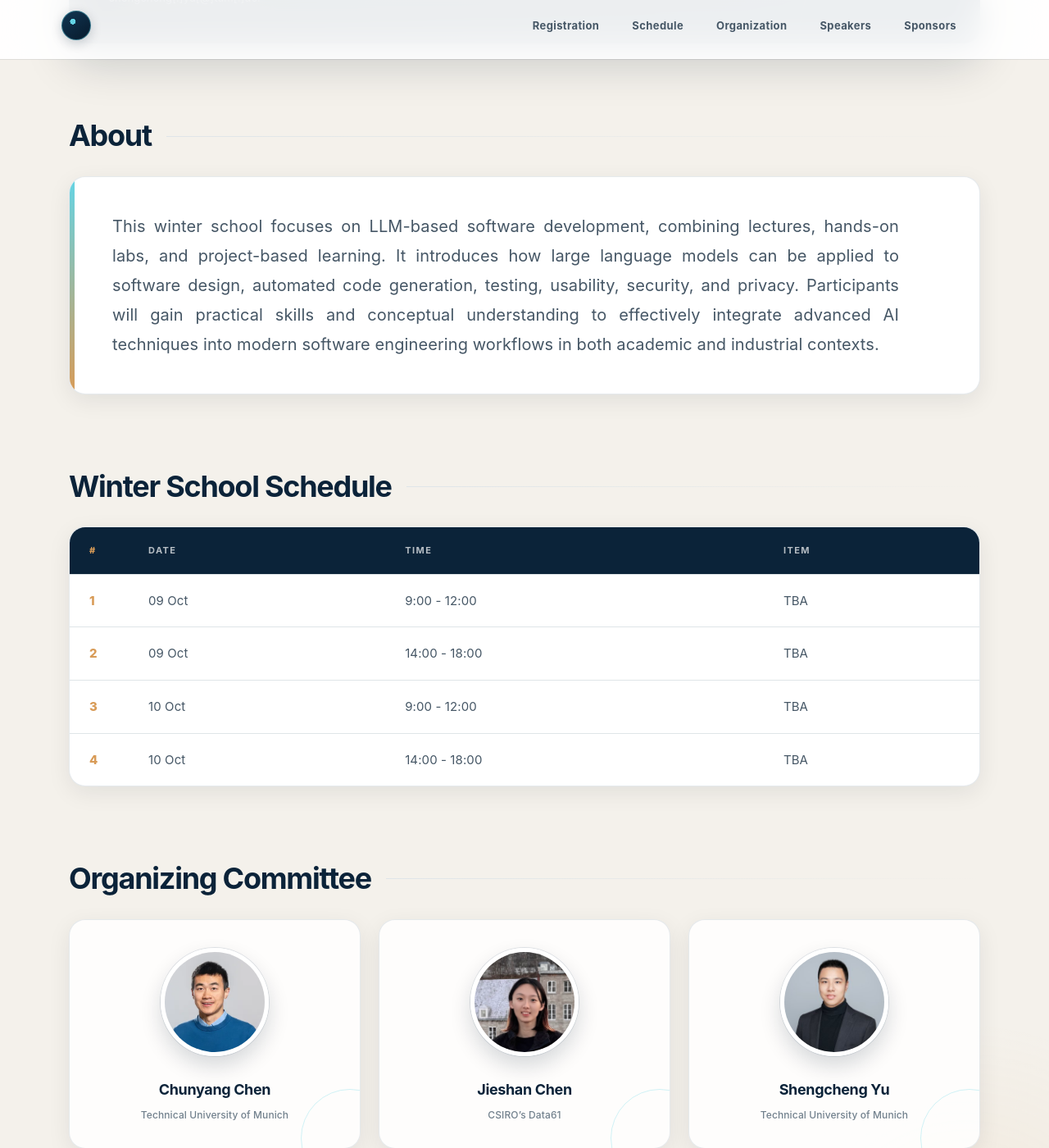
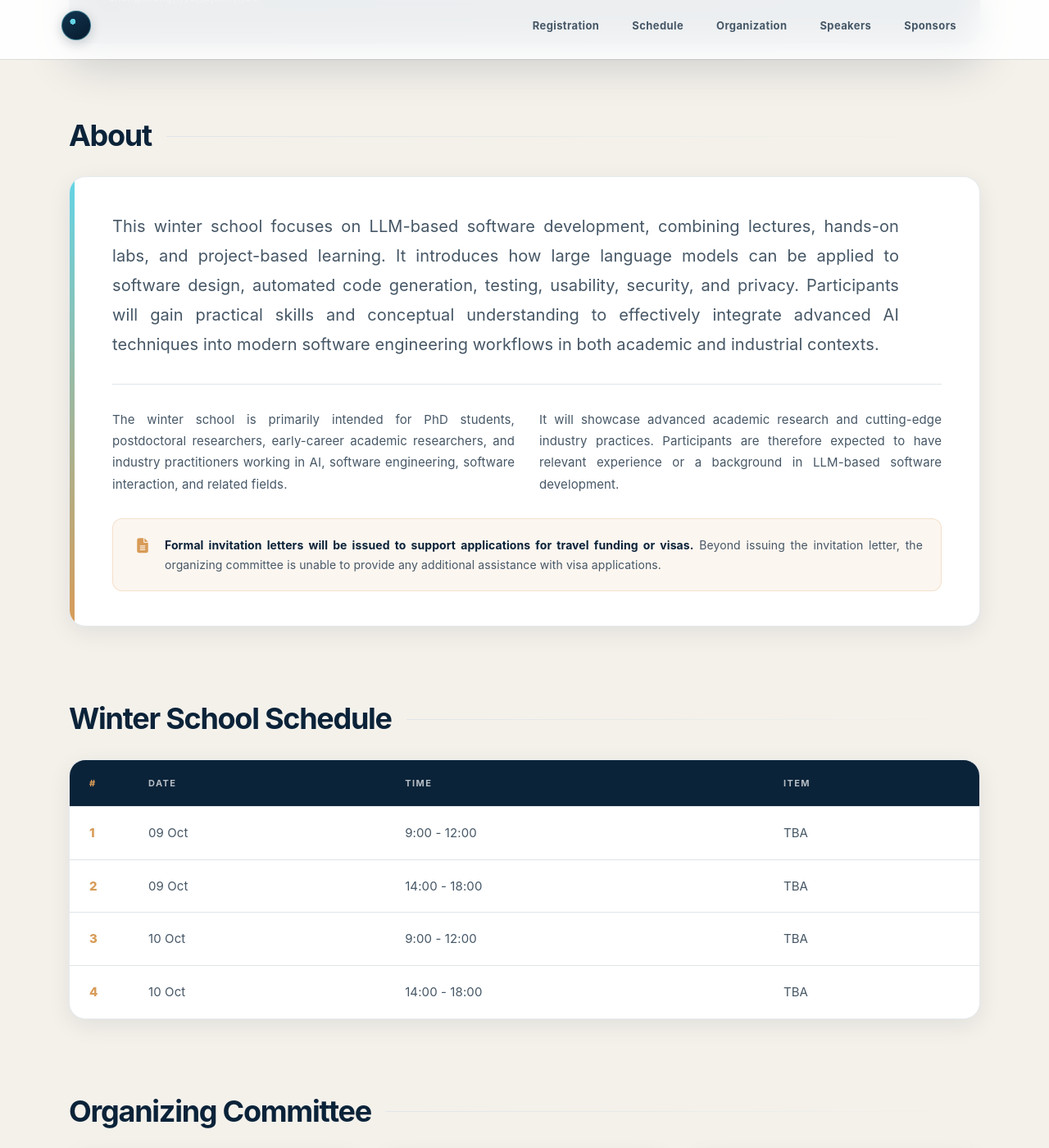
Before and after one commit to LLMSoftwareDev/LLMSoftwareDev.github.io, a Jekyll site: the page built from _pages/home_2026.md, in a window 1280 px wide and 1400 px high, scrolled down 1249 px. Shown: the whole window at 82% size. Built offline with Jekyll 4.4.1, drawn with Linux system fonts in a browser that asks for light colours; nearby versions of some CDN libraries.

Commit message:
Expand participant and visa information

```diff
--- a/2026/css/main.css
+++ b/2026/css/main.css
@@ -513,6 +513,53 @@ p {
   text-justify: inter-word;
 }
 
+.about-details {
+  display: grid;
+  margin-top: 30px;
+  padding-top: 30px;
+  border-top: 1px solid var(--line);
+  grid-template-columns: repeat(2, minmax(0, 1fr));
+  gap: 30px;
+}
+
+.about-card .about-details p {
+  margin: 0;
+  color: var(--ink-700);
+  font-size: 15px;
+  line-height: 1.75;
+}
+
+.about-invitation {
+  display: grid;
+  margin-top: 28px;
+  padding: 20px 22px;
+  border: 1px solid rgba(216, 155, 87, 0.24);
+  border-radius: 12px;
+  background: rgba(216, 155, 87, 0.09);
+  grid-template-columns: 28px minmax(0, 1fr);
+  align-items: start;
+  gap: 13px;
+}
+
+.about-invitation .fa {
+  margin-top: 4px;
+  color: var(--gold-500);
+  font-size: 18px;
+  text-align: center;
+}
+
+.about-card .about-invitation p {
+  margin: 0;
+  color: var(--ink-700);
+  font-size: 14px;
+  line-height: 1.7;
+}
+
+.about-invitation strong {
+  color: var(--navy-900);
+  font-weight: 740;
+}
+
 .schedule-card {
   overflow: hidden;
 }
@@ -914,6 +961,26 @@ p {
     line-height: 1.75;
   }
 
+  .about-details {
+    margin-top: 24px;
+    padding-top: 24px;
+    grid-template-columns: 1fr;
+    gap: 18px;
+  }
+
+  .about-card .about-details p {
+    font-size: 14px;
+  }
+
+  .about-invitation {
+    margin-top: 22px;
+    padding: 17px 16px;
+  }
+
+  .about-card .about-invitation p {
+    font-size: 13px;
+  }
+
   .table.schedule th,
   .table.schedule td {
     padding: 14px 12px;
--- a/_includes/head_2026.html
+++ b/_includes/head_2026.html
@@ -29,7 +29,7 @@
 
   <!-- CSS  -->
   <link rel="stylesheet" type="text/css" href="{{ "/2026/css/bootstrap.min.css" | prepend:site.baseurl }}">
-  <link rel="stylesheet" type="text/css" href="{{ "/2026/css/main.css?6" | prepend:site.baseurl }}" media="screen,projection">
+  <link rel="stylesheet" type="text/css" href="{{ "/2026/css/main.css?7" | prepend:site.baseurl }}" media="screen,projection">
 
   <!-- Font Awesome -->
   <script src="https://kit.fontawesome.com/9e7d888dfb.js" crossorigin="anonymous"></script>
--- a/_pages/home_2026.md
+++ b/_pages/home_2026.md
@@ -50,9 +50,17 @@ acknowledgements: ""
     <h2>About</h2>
   </div>
   <div class="about-card">
-    <p>
+    <p class="about-intro">
 This winter school focuses on LLM-based software development, combining lectures, hands-on labs, and project-based learning. It introduces how large language models can be applied to software design, automated code generation, testing, usability, security, and privacy. Participants will gain practical skills and conceptual understanding to effectively integrate advanced AI techniques into modern software engineering workflows in both academic and industrial contexts.
     </p>
+    <div class="about-details">
+      <p>The winter school is primarily intended for PhD students, postdoctoral researchers, early-career academic researchers, and industry practitioners working in AI, software engineering, software interaction, and related fields.</p>
+      <p>It will showcase advanced academic research and cutting-edge industry practices. Participants are therefore expected to have relevant experience or a background in LLM-based software development.</p>
+    </div>
+    <div class="about-invitation">
+      <i class="fa fa-file-lines" aria-hidden="true"></i>
+      <p><strong>Formal invitation letters will be issued to support applications for travel funding or visas.</strong> Beyond issuing the invitation letter, the organizing committee is unable to provide any additional assistance with visa applications.</p>
+    </div>
   </div>
 </section>
 
```
